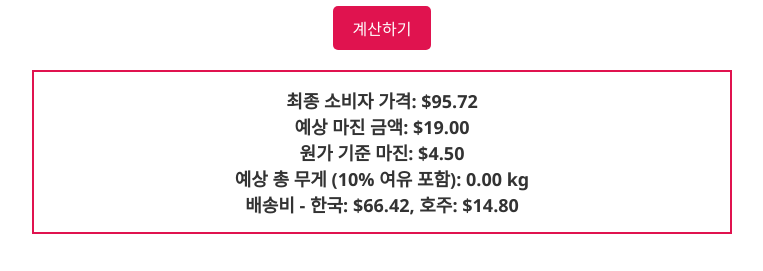
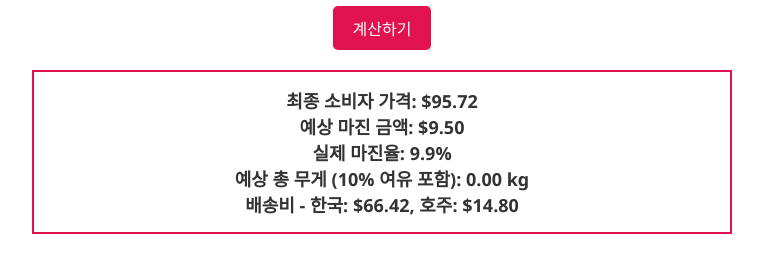
Before and after one commit to Yundesignau/sticker-calculator, a plain HTML site: page index.html in a window 1280 px wide. Both pictures are taken after typing "5", "5", "5", "5", "5", "5" into the empty fields and a click on the button "계산하기". Shown: the part 464-735 px from the top of the page, without its empty margins (258-1021 px from the left). Drawn offline with Linux system fonts and the light colour scheme.

Commit message:
Add files via upload

```diff
--- a/index.html
+++ b/index.html
@@ -144,9 +144,10 @@ function calculate() {
   const finalPrice = (cost * (1 + marginRate)) + design + (totalShipping > 0 ? totalShipping : 0);
 
   let resultText = `최종 소비자 가격: $${finalPrice.toFixed(2)}`;
-  const marginProfit = finalPrice - (cost + koreaShipping + ausShipping) + design + (cost * marginRate);
+  const marginProfit = finalPrice - (cost + koreaShipping + ausShipping);
   resultText += `<br>예상 마진 금액: $${marginProfit.toFixed(2)}`;
-  resultText += `<br>원가 기준 마진: $${(cost * marginRate).toFixed(2)}`;
+  const actualMarginRate = ((marginProfit / finalPrice) * 100).toFixed(1);
+  resultText += `<br>실제 마진율: ${actualMarginRate}%`;
   resultText += `<br>예상 총 무게 (10% 여유 포함): ${weightKg.toFixed(2)} kg`;
   if (totalShipping > 0) {
     resultText += `<br>배송비 - 한국: $${koreaShipping.toFixed(2)}, 호주: $${ausShipping.toFixed(2)}`;
```
